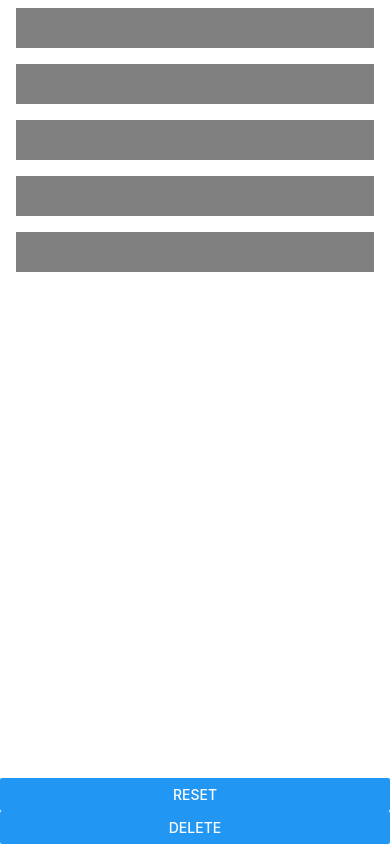
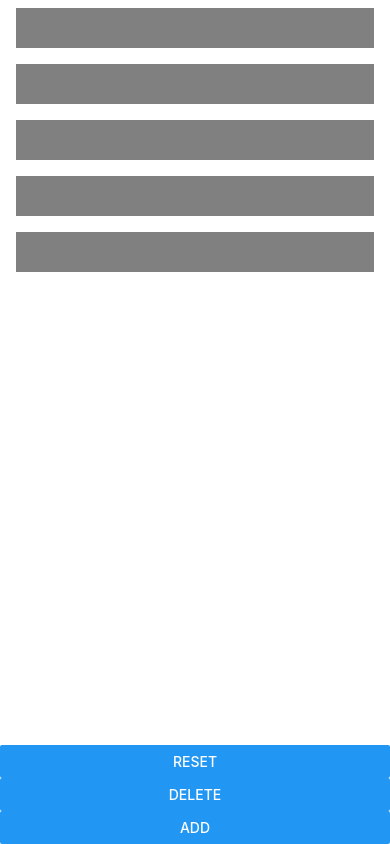
Before and after one commit to david-rodrigz/ListMobileApp, a React Native app: screen / in a window 390 px wide. Built offline with nearby package versions, Linux system fonts and the light colour scheme.

Commit message:
Add button implemented

```diff
--- a/App.js
+++ b/App.js
@@ -30,6 +30,15 @@ export default function App() {
     const newData = data.filter(item => !selectedIds.includes(item.id));
     setData(newData);
     setSelectedIds([]); // Clear selection after deletion
+    console.log(data);
+  };
+
+  const addNewItem = () => {
+    const newId = data.length == 0 ? 0 : Math.max(...data.map(item => parseInt(item.id))) + 1;
+    const newItem = { id: newId.toString() };
+    setData([...data, newItem]);
+    setSelectedIds([]); // Clear selection after deletion
+    console.log(data);
   };
 
   return (
@@ -42,6 +51,7 @@ export default function App() {
         />
       <Button title="Reset" onPress={() => setSelectedIds([])} />
       <Button title="Delete" onPress={deleteSelectedItems} />
+      <Button title="Add" onPress={addNewItem} />
     </SafeAreaView>
   );
 }
```
